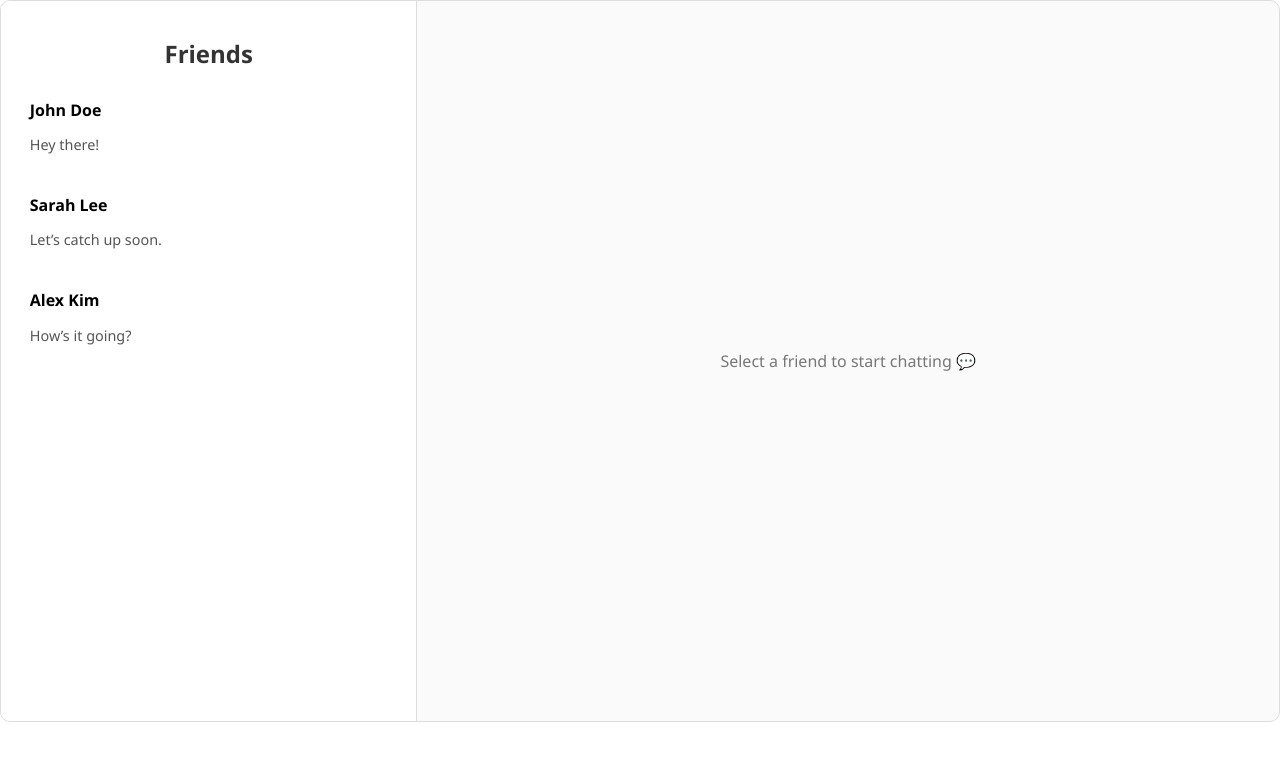
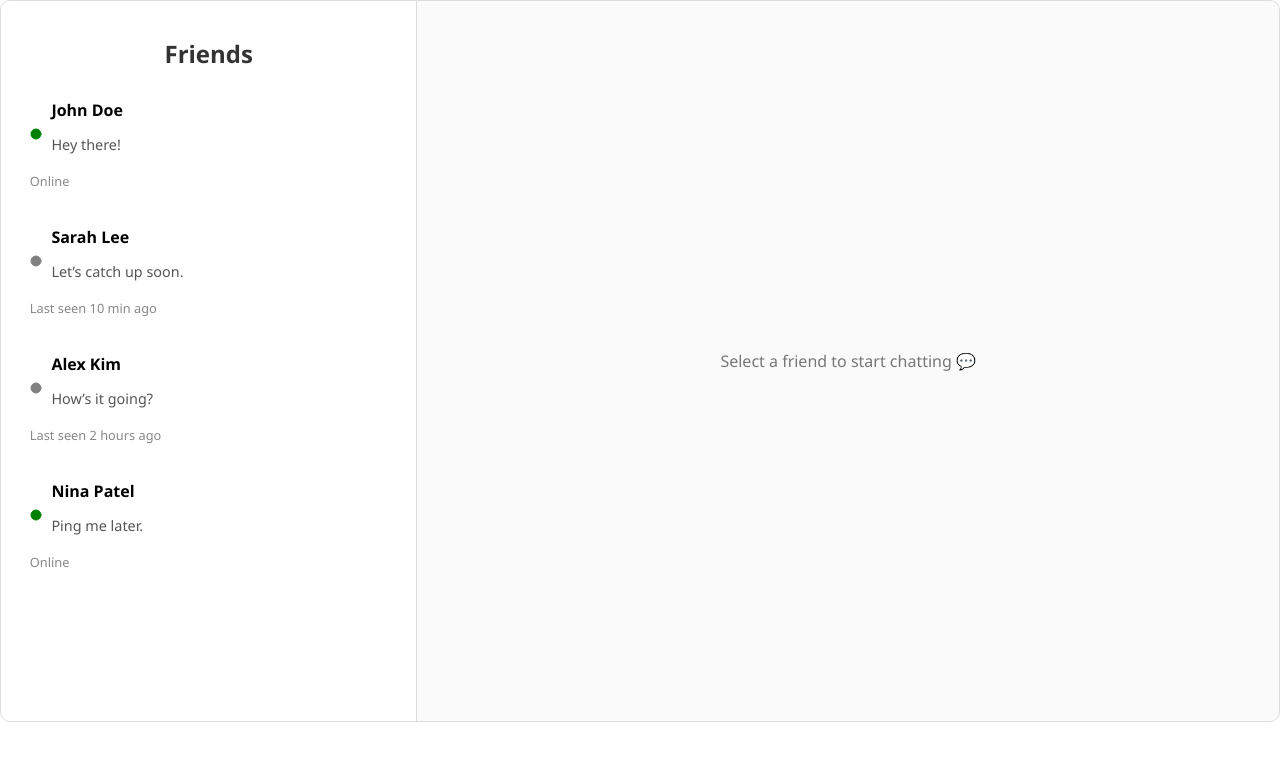
Before and after one commit to adenali20/xp-tracker, a React (Create React App) app: page /friends in a window 1280 px wide. Shown: the top 760 px of the page. Built offline with nearby package versions, Linux system fonts and the light colour scheme.

Commit message:
add video call icon

```diff
--- a/package.json
+++ b/package.json
@@ -10,6 +10,7 @@
     "@testing-library/user-event": "^13.5.0",
     "axios": "^1.12.2",
     "base-64": "^1.0.0",
+    "lucide-react": "^0.548.0",
     "react": "^19.1.1",
     "react-dom": "^19.1.1",
     "react-redux": "^9.2.0",
--- a/src/components/Friends.css
+++ b/src/components/Friends.css
@@ -32,6 +32,10 @@
   border-radius: 8px;
   cursor: pointer;
   transition: background 0.2s ease;
+  display: flex;
+  flex-direction: column;
+  justify-content: space-between;
+  margin-bottom: 0.6rem;
 }
 
 .friends-list li:hover {
@@ -42,6 +46,23 @@
   background-color: #e8f0fe;
 }
 
+.friend-info {
+  display: flex;
+  align-items: center;
+  gap: 0.6rem;
+}
+
+.status-icon {
+  display: flex;
+  align-items: center;
+  justify-content: center;
+}
+
+.friend-details {
+  display: flex;
+  flex-direction: column;
+}
+
 .friend-name {
   font-weight: 600;
   display: block;
@@ -50,6 +71,12 @@
 .last-message {
   font-size: 0.9rem;
   color: #555;
+}
+
+.last-seen {
+  font-size: 0.8rem;
+  color: #888;
+  margin-top: 4px;
 }
 
 /* Chat Panel */
@@ -63,6 +90,21 @@
   background-color: #f5f5f5;
   padding: 1rem;
   border-bottom: 1px solid #ddd;
+  display: flex;
+  align-items: center;
+  justify-content: space-between;
+}
+
+.chat-friend-info {
+  display: flex;
+  align-items: center;
+  gap: 0.5rem;
+}
+
+.chat-status {
+  font-size: 0.9rem;
+  color: #777;
+  margin-left: 0.5rem;
 }
 
 .chat-messages {
@@ -125,3 +167,20 @@
   flex: 1;
   color: #777;
 }
+.chat-actions {
+  display: flex;
+  align-items: center;
+  gap: 0.8rem;
+}
+
+.icon-btn {
+  background: none;
+  border: none;
+  cursor: pointer;
+  color: #555;
+  transition: color 0.2s ease;
+}
+
+.icon-btn:hover {
+  color: #007bff;
+}
--- a/src/components/Friends.jsx
+++ b/src/components/Friends.jsx
@@ -1,11 +1,13 @@
 import { useState } from "react";
+import { Circle, Video, Phone } from "lucide-react"; // ✅ Added Video & Phone icons
 import "./Friends.css";
 
 const Friends = () => {
   const [friends] = useState([
-    { id: 1, name: "John Doe", lastMessage: "Hey there!" },
-    { id: 2, name: "Sarah Lee", lastMessage: "Let’s catch up soon." },
-    { id: 3, name: "Alex Kim", lastMessage: "How’s it going?" },
+    { id: 1, name: "John Doe", lastMessage: "Hey there!", online: true, lastSeen: null },
+    { id: 2, name: "Sarah Lee", lastMessage: "Let’s catch up soon.", online: false, lastSeen: "10 min ago" },
+    { id: 3, name: "Alex Kim", lastMessage: "How’s it going?", online: false, lastSeen: "2 hours ago" },
+    { id: 4, name: "Nina Patel", lastMessage: "Ping me later.", online: true, lastSeen: null },
   ]);
 
   const [selectedFriend, setSelectedFriend] = useState(null);
@@ -14,7 +16,6 @@ const Friends = () => {
 
   const handleSelectFriend = (friend) => {
     setSelectedFriend(friend);
-    // Fetch chat history here (for now, mock data)
     setMessages([
       { sender: "me", text: "Hi " + friend.name + "!" },
       { sender: friend.name, text: friend.lastMessage },
@@ -30,9 +31,17 @@ const Friends = () => {
     setNewMessage("");
   };
 
+  const handleVideoCall = () => {
+    alert(`🎥 Starting video call with ${selectedFriend.name}...`);
+  };
+
+  const handleVoiceCall = () => {
+    alert(`📞 Starting voice call with ${selectedFriend.name}...`);
+  };
+
   return (
     <div className="friends-container">
-      {/* Left Sidebar */}
+      {/* Sidebar */}
       <div className="friends-list">
         <h2>Friends</h2>
         <ul>
@@ -42,19 +51,63 @@ const Friends = () => {
               className={selectedFriend?.id === friend.id ? "active" : ""}
               onClick={() => handleSelectFriend(friend)}
             >
-              <span className="friend-name">{friend.name}</span>
-              <p className="last-message">{friend.lastMessage}</p>
+              <div className="friend-info">
+                <div className="status-icon">
+                  <Circle
+                    size={12}
+                    fill={friend.online ? "green" : "gray"}
+                    stroke={friend.online ? "green" : "gray"}
+                  />
+                </div>
+                <div className="friend-details">
+                  <span className="friend-name">{friend.name}</span>
+                  <p className="last-message">{friend.lastMessage}</p>
+                </div>
+              </div>
+              <span className="last-seen">
+                {friend.online ? "Online" : `Last seen ${friend.lastSeen}`}
+              </span>
             </li>
           ))}
         </ul>
       </div>
 
-      {/* Right Chat Panel */}
+      {/* Chat Panel */}
       <div className="chat-panel">
         {selectedFriend ? (
           <>
             <div className="chat-header">
-              <h3>{selectedFriend.name}</h3>
+              <div className="chat-friend-info">
+                <Circle
+                  size={10}
+                  fill={selectedFriend.online ? "green" : "gray"}
+                  stroke={selectedFriend.online ? "green" : "gray"}
+                />
+                <h3>{selectedFriend.name}</h3>
+                <span className="chat-status">
+                  {selectedFriend.online
+                    ? "Online"
+                    : `Last seen ${selectedFriend.lastSeen}`}
+                </span>
+              </div>
+
+              {/* ✅ Call Icons */}
+              <div className="chat-actions">
+                <button
+                  className="icon-btn"
+                  title="Start voice call"
+                  onClick={handleVoiceCall}
+                >
+                  <Phone size={20} />
+                </button>
+                <button
+                  className="icon-btn"
+                  title="Start video call"
+                  onClick={handleVideoCall}
+                >
+                  <Video size={20} />
+                </button>
+              </div>
             </div>
 
             <div className="chat-messages">
```
Also changed, not shown: 1 other file (tests, documents, lock files or other folders).
